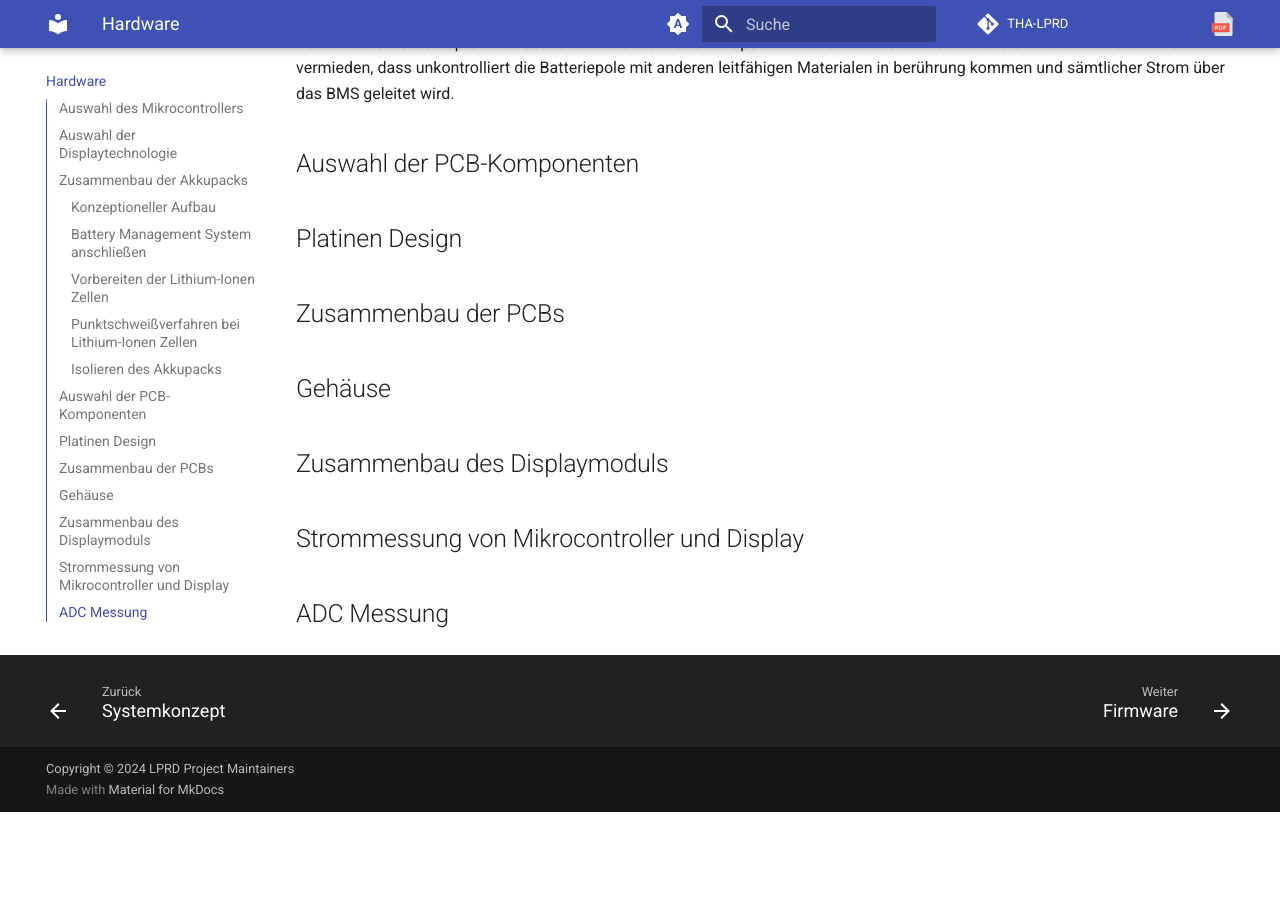
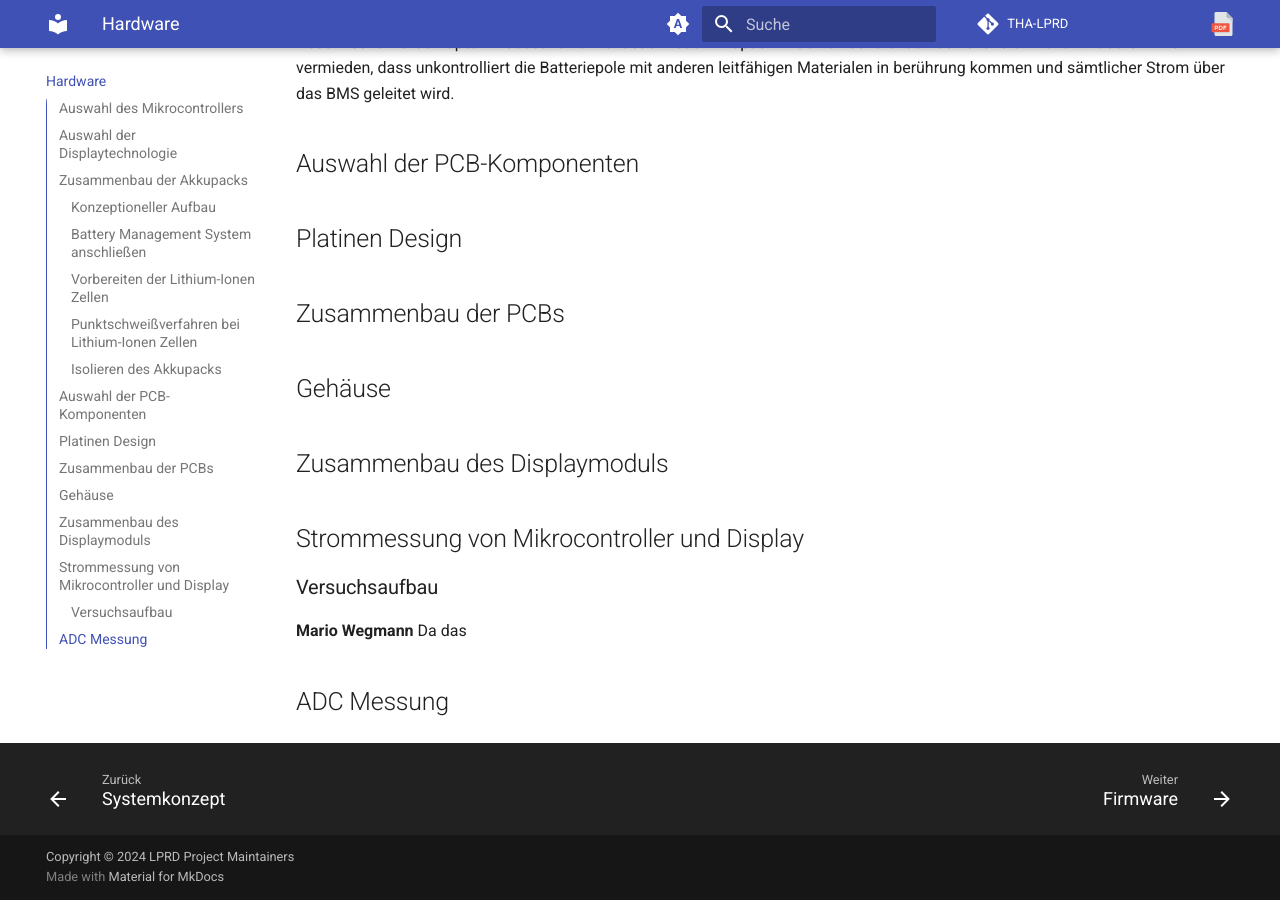
Before and after one commit to THA-LPRD/Docs, an MkDocs documentation site: the page built from docs/Hardware.md, in a window 1280 px wide and 900 px high, scrolled down 1496 px. Built offline with MkDocs 1.6.1 and Material for MkDocs 9.7.7, drawn with Linux system fonts in a browser that asks for light colours; the version menu is left out; before the commit the page ends 2308 px from its top, so only the background shows below that.

Commit message:
Added Stromessung-Versuchsaufbau

```diff
--- a/docs/Hardware.md
+++ b/docs/Hardware.md
@@ -45,5 +45,8 @@ Abschlißend wurde Kapton Klebeband verwendet um das Akkupack mit einer isoliere
 ## Zusammenbau des Displaymoduls
 
 ## Strommessung von Mikrocontroller und Display
+### Versuchsaufbau
+**Mario Wegmann**
+Da das
 
 ## ADC Messung
```
Also changed, not shown: docs/PraktischeUTheoretischeGrund.md (+2 -0 lines).
